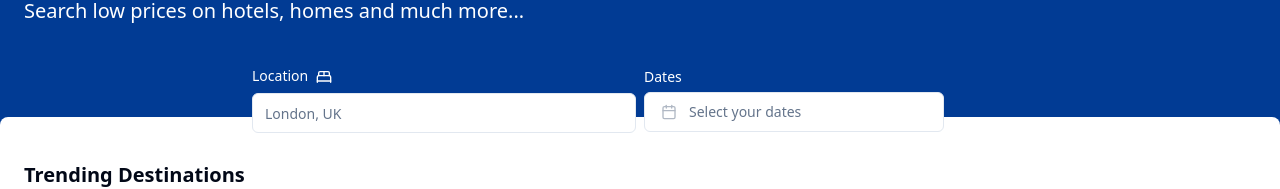
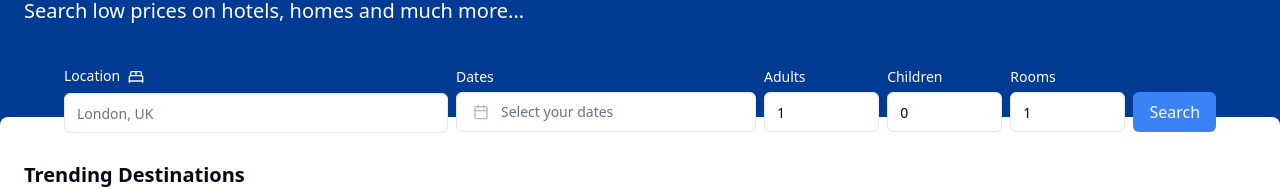
Before and after one commit to JoelAngels/Book, a Next.js app: page / in a window 1280 px wide. Shown: the part 191-380 px from the top of the page. Built offline with nearby package versions, Linux system fonts and the light colour scheme.

Commit message:
adult children and search form included

```diff
--- a/components/SearchForm.tsx
+++ b/components/SearchForm.tsx
@@ -161,6 +161,64 @@ function SearchForm() {
             )}
           ></FormField>
         </div>
+
+        {/* Adults Children Room and Search Button*/}
+
+        <div className="flex w-full items-center space-x-2">
+          <div className="grid items-center flex-1">
+            <FormField
+              control={form.control}
+              name="adults"
+              render={({ field }) => (
+                <FormItem className="flex flex-col">
+                  <FormLabel className="text-white">Adults</FormLabel>
+                  <FormMessage />
+                  <FormControl>
+                    <Input type="number" placeholder="Adults" {...field} />
+                  </FormControl>
+                </FormItem>
+              )}
+            />
+          </div>
+
+          <div className="grid items-center flex-1">
+            <FormField
+              control={form.control}
+              name="children"
+              render={({ field }) => (
+                <FormItem className="flex flex-col">
+                  <FormLabel className="text-white">Children</FormLabel>
+                  <FormMessage />
+                  <FormControl>
+                    <Input type="number" placeholder="Children" {...field} />
+                  </FormControl>
+                </FormItem>
+              )}
+            />
+          </div>
+
+          <div className="grid items-center flex-1">
+            <FormField
+              control={form.control}
+              name="rooms"
+              render={({ field }) => (
+                <FormItem className="flex flex-col">
+                  <FormLabel className="text-white">Rooms</FormLabel>
+                  <FormMessage />
+                  <FormControl>
+                    <Input type="number" placeholder="rooms" {...field} />
+                  </FormControl>
+                </FormItem>
+              )}
+            />
+          </div>
+
+          <div className="mt-auto">
+            <Button type="submit" className="bg-blue-500 text-base">
+              Search
+            </Button>
+          </div>
+        </div>
       </form>
     </Form>
   );
```
